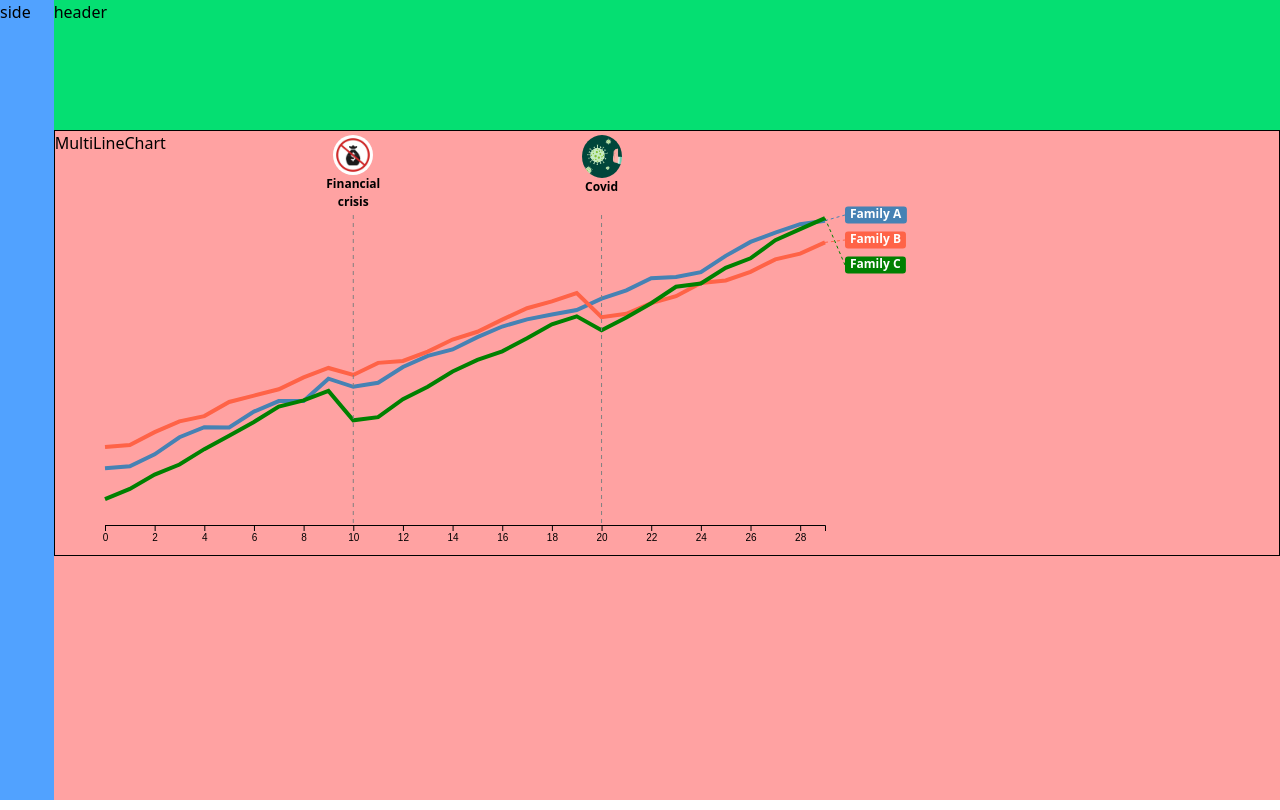
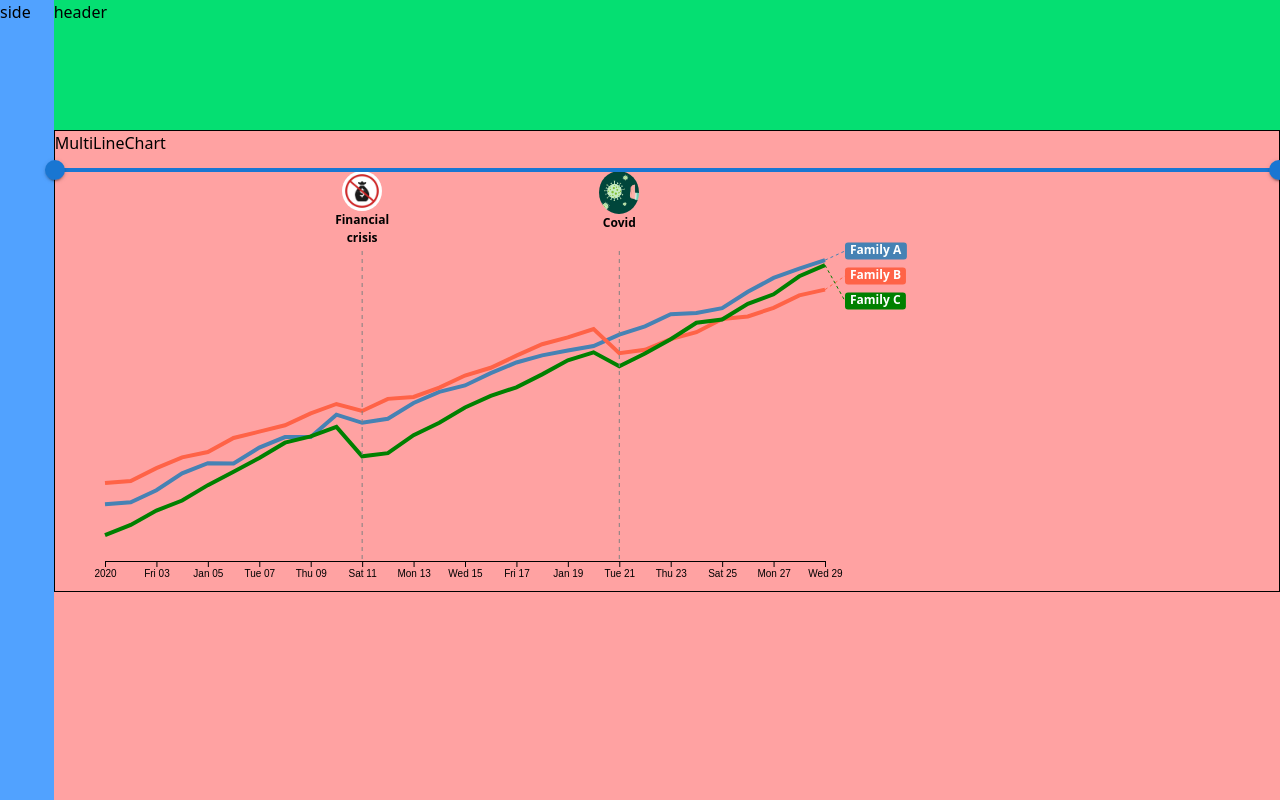
Before and after one commit to badzso-boop/ge_multilinechart, a React (Vite) app: page / in a window 1280 px wide. Built offline with nearby package versions, Linux system fonts and the light colour scheme.

Commit message:
range slider added

```diff
--- a/package.json
+++ b/package.json
@@ -10,6 +10,9 @@
     "preview": "vite preview"
   },
   "dependencies": {
+    "@emotion/react": "^11.14.0",
+    "@emotion/styled": "^11.14.1",
+    "@mui/material": "^7.3.1",
     "@tailwindcss/vite": "^4.1.11",
     "d3": "^7.9.0",
     "react": "^19.1.0",
--- a/src/components/MultiLineChart.tsx
+++ b/src/components/MultiLineChart.tsx
@@ -1,4 +1,5 @@
 import * as d3 from "d3"
+import Slider from '@mui/material/Slider';
 import React, { useRef, useEffect } from "react"
 
 // Képek importálása marker ikonokhoz
@@ -21,6 +22,28 @@ interface LineSeries {
 const MultiLineChart: React.FC = () => {
   // React ref, hogy az SVG DOM elemhez hozzáférjünk
   const ref = useRef<SVGSVGElement | null>(null)
+
+  function dateToTimestamp(date: Date) {
+    return date.getTime();
+  }
+
+  function timestampToDateString(timestamp: number) {
+    const d = new Date(timestamp);
+    return d.toISOString().slice(0, 10); // YYYY-MM-DD formátum
+  }
+
+  const startDate = new Date(2020, 0, 1);
+  const endDate = new Date(2020, 0, 29);
+  const [dateRange, setDateRange] = React.useState<[number, number]>([
+    dateToTimestamp(startDate),
+    dateToTimestamp(endDate),
+  ])
+
+  const handleChange = (event: Event, newValue: number | number[]) => {
+    if (Array.isArray(newValue)) {
+      setDateRange(newValue as [number, number]);
+    }
+  };
 
   // A D3 rajzolás csak a komponens betöltése után fusson le
   useEffect(() => {
@@ -46,38 +69,49 @@ const MultiLineChart: React.FC = () => {
       {
         id: "Family A",
         color: "steelblue",
-        values: d3.range(30).map((x) => {
-          let y = 100 + x * 20 + Math.random() * 30 // alap növekedés
-          if (x >= 10) y -= 30  // válság hatás
-          if (x >= 20) y -= 20  // covid hatás
-          return { x, y }
+        values: d3.range(30).map((i) => {
+          const date = new Date(startDate)
+          date.setDate(startDate.getDate() + i)
+          let y = 100 + i * 20 + Math.random() * 30
+          if (i >= 10) y -= 30
+          if (i >= 20) y -= 20
+          return { x: date.getTime(), y }
         }),
       },
       {
         id: "Family B",
         color: "tomato",
         values: d3.range(30).map((x) => {
+          const date = new Date(startDate)
+          date.setDate(startDate.getDate() + x)
           let y = 80 + x * 10 + Math.random() * 10
           if (x >= 10) y -= 15
-          if (x >= 20) y -= 40 // covid jobban érinti
-          return { x, y }
+          if (x >= 20) y -= 40
+          return { x: date.getTime(), y }
         }),
       },
       {
         id: "Family C",
         color: "green",
         values: d3.range(30).map((x) => {
+          const date = new Date(startDate)
+          date.setDate(startDate.getDate() + x)
           let y = 10 + x * 5 + Math.random() * 5
           if (x >= 10) y -= 20
           if (x >= 20) y -= 10
-          return { x, y }
+          return { x: date.getTime(), y }
         }),
       },
     ]
 
+    const filteredData = data.map(series => ({
+      ...series,
+      values: series.values.filter(v => v.x >= dateRange[0] && v.x <= dateRange[1])
+    }))
+
     // 5️⃣ Skálák létrehozása
-    const x = d3.scaleLinear()
-      .domain([0, 29]) // 0-tól 29-ig
+    const x = d3.scaleTime()
+      .domain([new Date(dateRange[0]), new Date(dateRange[1])])
       .range([0, width])
 
     // 6️⃣ Tengelyek rajzolása
@@ -86,7 +120,7 @@ const MultiLineChart: React.FC = () => {
       .call(d3.axisBottom(x))
 
     // Több y skála létrehozása
-    const yScales = data.map((series, i) => {
+    const yScales = filteredData.map((series, i) => {
       const yScale = d3.scaleLinear()
         .domain([0, d3.max(series.values.map(v => v.y)) || 1])
         .nice()
@@ -95,7 +129,7 @@ const MultiLineChart: React.FC = () => {
     })
 
     // Y tengelyek csoportja
-    const yAxisGroups = data.map((series, i) => {
+    const yAxisGroups = filteredData.map((series, i) => {
       return svg.append("g")
         .attr("class", `y-axis y-axis-${series.id.replace(/\s+/g, '-')}`)
         .attr("transform", `translate(${margin.left},${margin.top})`)
@@ -104,7 +138,7 @@ const MultiLineChart: React.FC = () => {
     })
 
     // 7️⃣ Vonal generátor (pontokat összekötő függvény)
-    const lineGenerators = data.map((series, i) => {
+    const lineGenerators = filteredData.map((series, i) => {
       return d3.line<LineDataPoint>()
         .x(d => x(d.x))
         .y(d => yScales[i](d.y))
@@ -112,7 +146,7 @@ const MultiLineChart: React.FC = () => {
 
     // 8️⃣ Vonalcsoportok létrehozása + hover események
     const lines = g.selectAll(".line-group, .label-rect, .label-text, .data-point")
-      .data(data)
+      .data(filteredData)
       .enter()
       .append("g")
       .attr("class", "line-group")
@@ -201,7 +235,7 @@ const MultiLineChart: React.FC = () => {
           .style("opacity", 1)
           .html(`
             <strong>${d.parentId}</strong><br/>
-            Év: ${d.x}<br/>
+            Év: ${new Date(d.x).toISOString().slice(0, 10).replace(/-/g, '.')}<br/>
             Érték: ${d.y.toFixed(1)}
           `)
       })
@@ -287,11 +321,13 @@ const MultiLineChart: React.FC = () => {
 
     // 1️⃣4️⃣ Marker események (pl. válság, Covid)
     const markers = [
-      { xVal: 10, label: "Financial crisis", img: Valsag },
-      { xVal: 20, label: "Covid", img: Covid },
+      { xVal: new Date(2020, 0, 11), label: "Financial crisis", img: Valsag },
+      { xVal: new Date(2020, 0, 21), label: "Covid", img: Covid },
     ]
 
     markers.forEach(({ xVal, label, img }) => {
+      if (xVal.getTime() < dateRange[0] || xVal.getTime() > dateRange[1]) return // ne rajzold ki ha kívül van a tartományon
+
       const markerX = x(xVal)
 
       // Függőleges szaggatott vonal
@@ -344,10 +380,23 @@ const MultiLineChart: React.FC = () => {
       .style("font-size", "12px")
       .style("opacity", 0)
 
-  }, []) // useEffect csak egyszer fusson
+  }, [dateRange]) // useEffect csak egyszer fusson
 
   // Visszatérés: üres SVG, amit a D3 tölt fel
-  return <svg ref={ref}></svg>
+  return (
+    <div>
+      <Slider
+        value={dateRange}
+        min={dateToTimestamp(startDate)}
+        max={dateToTimestamp(endDate)}
+        onChange={handleChange}
+        valueLabelDisplay="auto"
+        valueLabelFormat={timestampToDateString}
+        step={24 * 3600 * 1000} // 1 nap lépésköz
+      />
+      <svg ref={ref}></svg>
+    </div>
+  )
 }
 
 export default MultiLineChart
```
Also changed, not shown: 1 other file (tests, documents, lock files or other folders).
